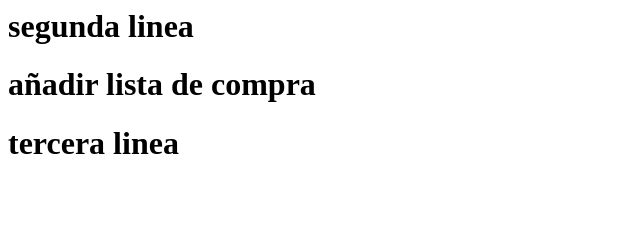
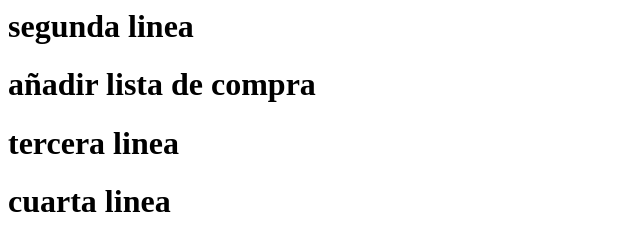
Before and after one commit to dapser75/MIERCOLES22, a plain HTML site: page index.html in a window 1280 px wide. Shown: the whole page, without its empty margins (0-640 px from the left). Drawn offline with Linux system fonts and the light colour scheme.

Commit message:
Update index.html
añadida cuarta linea

```diff
--- a/index.html
+++ b/index.html
@@ -9,3 +9,5 @@ añadir lista de compra
 </h1>
 
 <h1> tercera linea </h1>
+
+<h1> cuarta linea </h1>
```
